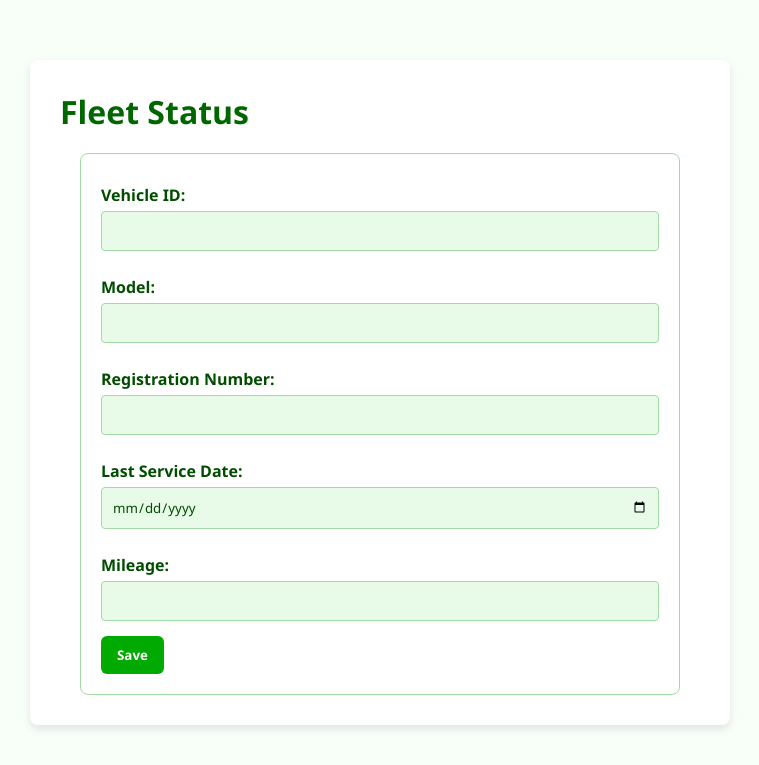
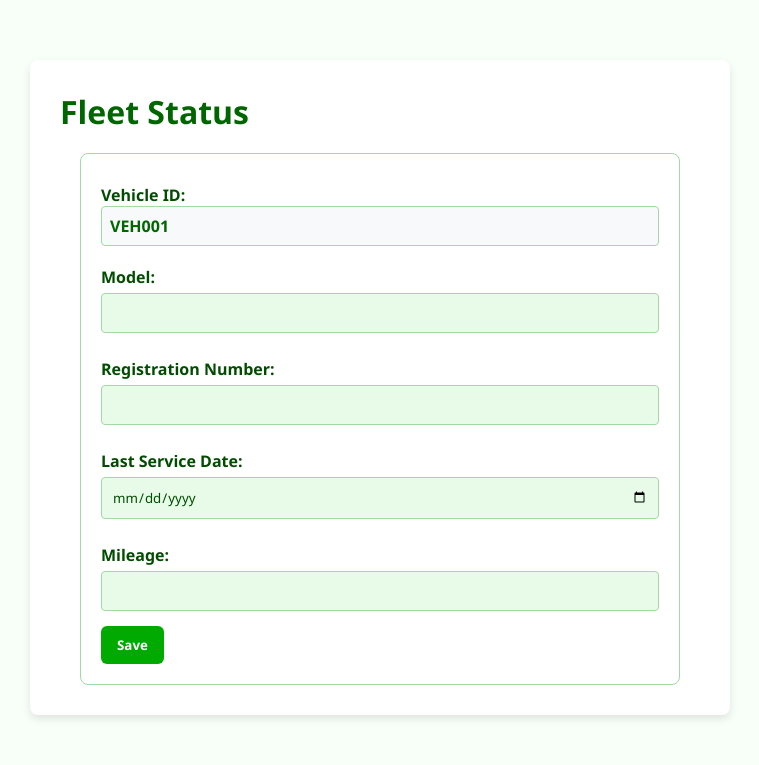
Before and after one commit to Mohammedsiddiq080/FMS2, a Flask app: page /fleet in a window 1280 px wide. Shown: the top 765 px of the page, without its empty margins (260-1019 px from the left). Run offline with Flask 3, Linux system fonts and the light colour scheme; the visitor is signed in with stand-in values (Sample User, id 1).

Commit message:
Update fleet.html

```diff
--- a/templates/fleet.html
+++ b/templates/fleet.html
@@ -3,23 +3,39 @@
 <head>
     <meta charset="UTF-8">
     <meta name="viewport" content="width=device-width, initial-scale=1.0">
-    <title>Fleet Status - Fleet Management System</title>
+    <title>Fleet Status</title>
     <link rel="stylesheet" href="{{ url_for('static', filename='css/styles.css') }}">
+    <style>
+        .id-label {
+            font-weight: bold;
+            padding: 8px;
+            background-color: #f8f9fa;
+            border-radius: 4px;
+            display: inline-block;
+            margin-bottom: 10px;
+        }
+    </style>
 </head>
 <body>
     <div class="fleet-container">
         <h1>Fleet Status</h1>
         <form id="fleetForm">
-            <label for="vehicle_id">Vehicle ID:</label>
-            <input type="text" id="vehicle_id" name="vehicle_id" required>
+            <label>Vehicle ID:</label>
+            <div id="vehicle_id_display" class="id-label">VEH001</div>
+            <input type="hidden" id="vehicle_id" name="vehicle_id">
+
             <label for="model">Model:</label>
             <input type="text" id="model" name="model" required>
+
             <label for="reg_no">Registration Number:</label>
             <input type="text" id="reg_no" name="reg_no" required>
+
             <label for="last_service">Last Service Date:</label>
             <input type="date" id="last_service" name="last_service" required>
+
             <label for="mileage">Mileage:</label>
             <input type="number" id="mileage" name="mileage" required>
+
             <button type="submit">Save</button>
         </form>
     </div>
```
